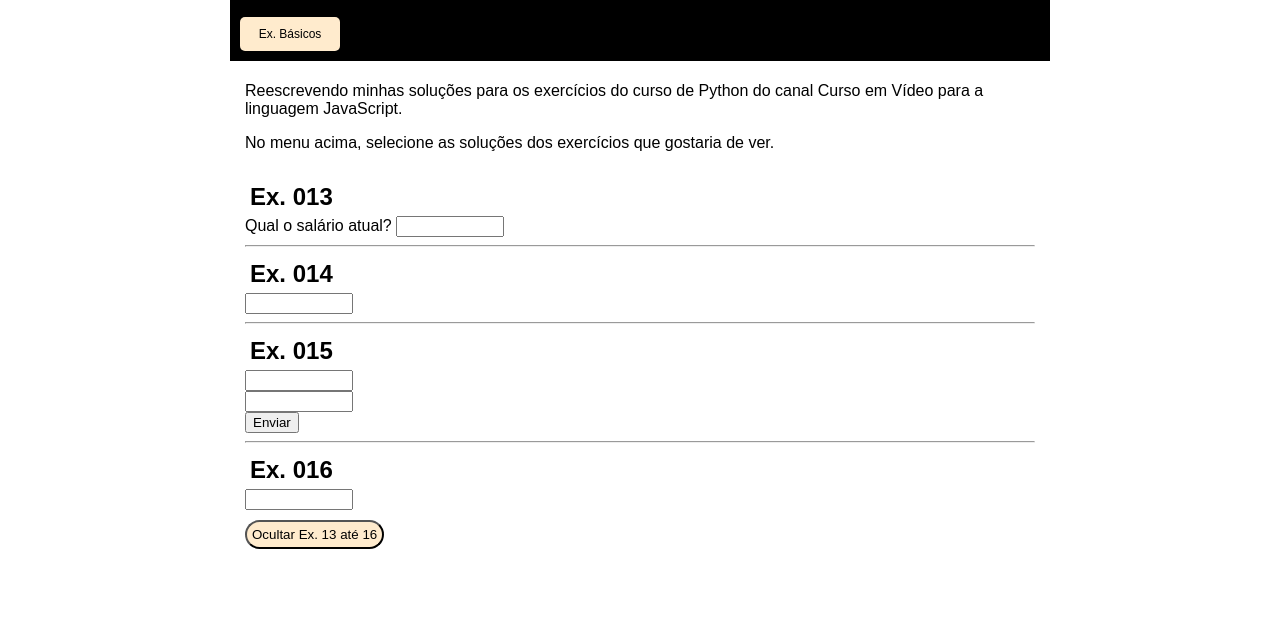
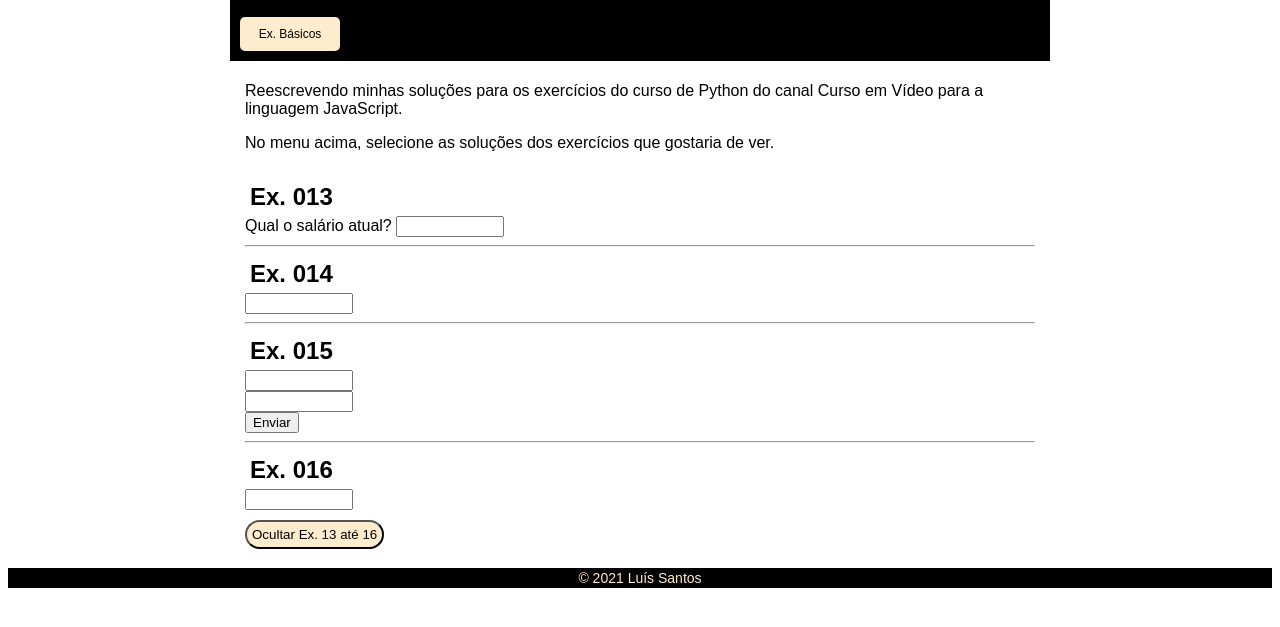
Before and after one commit to Lgsantos/Python_Curso_em_Video, a plain HTML site: page index.html in a window 1280 px wide. Shown: the part 109-736 px from the top of the page. Drawn offline with Linux system fonts and the light colour scheme.

Commit message:
Create footer

```diff
--- a/index.html
+++ b/index.html
@@ -182,7 +182,7 @@
         </section>
     </main>
     <footer>
-
+        <p>&copy; 2021 Luís Santos</p>
     </footer>
 </body>
 </html>
--- a/style.css
+++ b/style.css
@@ -86,3 +86,13 @@ input {
     background-color: blanchedalmond;
     padding: 0.5rem;
 }
+footer {
+    text-align: center;
+    background-color: black;
+    color: blanchedalmond;
+    margin-top: 0.4rem;
+    font-size: 1.4rem;
+}
+footer > p {
+    padding: 0.2rem;
+}
```
